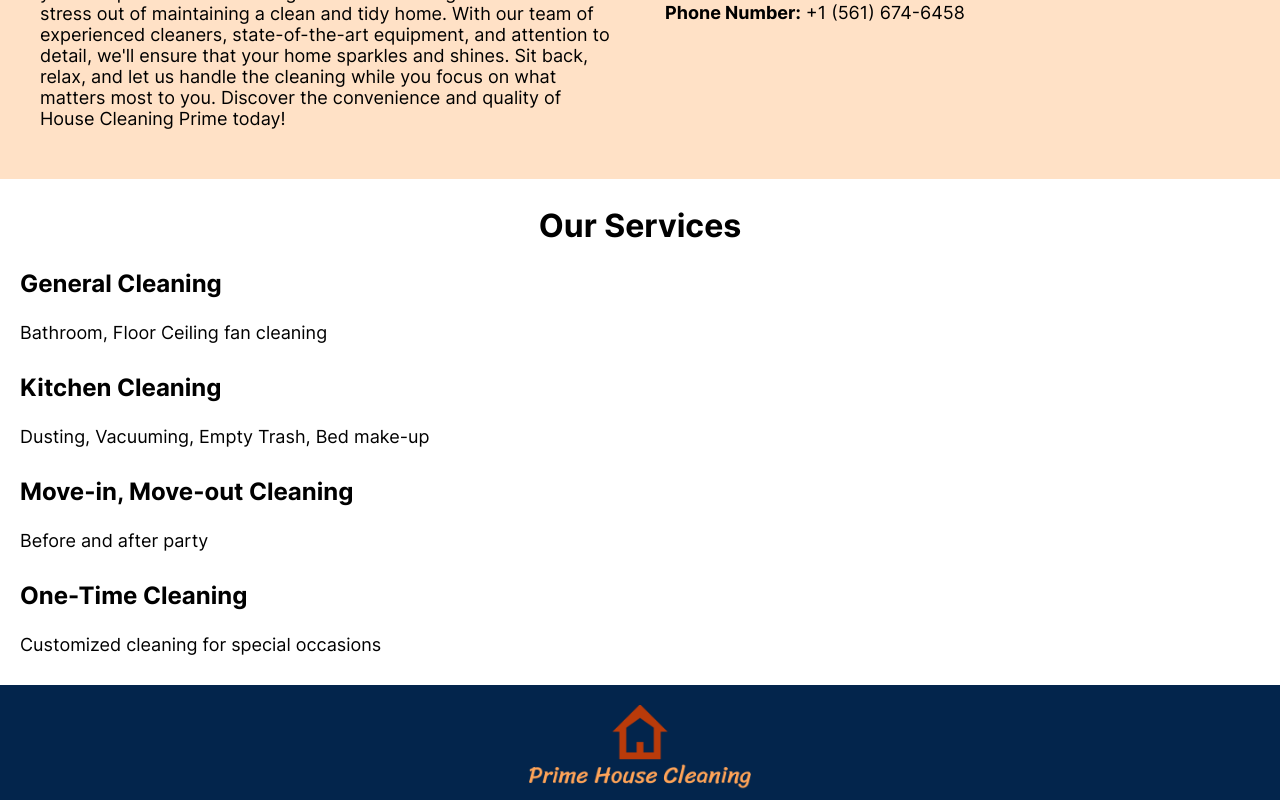
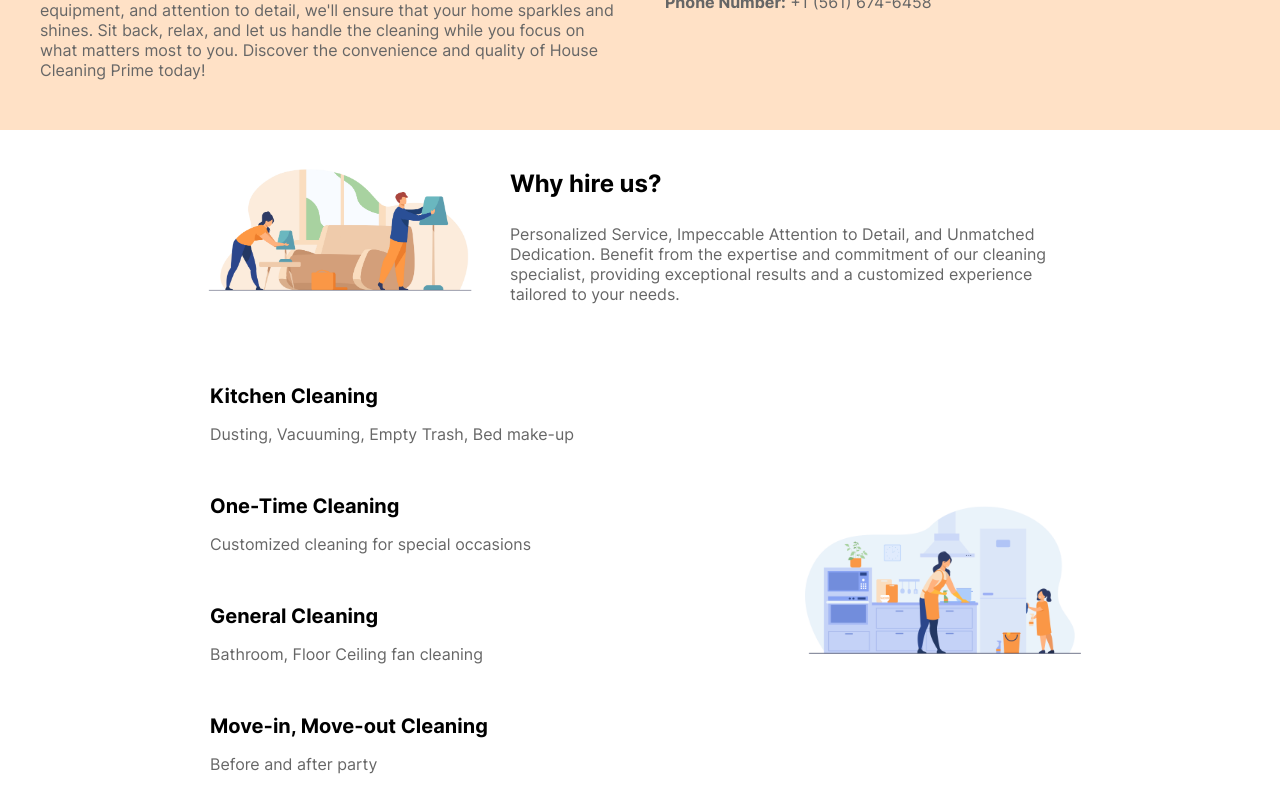
Before and after one commit to barros-m/prime-house-cleaning, a React (Create React App) app: page / in a window 1280 px wide. Shown: the part 860-1660 px from the top of the page. Built offline with nearby package versions, Linux system fonts and the light colour scheme; the HTML template or start-up script is replaced by a standard one.

Commit message:
Improved our services

```diff
--- a/src/components/OurServices/OurServices.css
+++ b/src/components/OurServices/OurServices.css
@@ -1,27 +1,56 @@
 .our-services {
-    margin-right: auto;
-    margin-left: auto;
-    max-width: 1440px;
-    padding: 0 20px;
+  margin: auto;
+  max-width: 900px;
+}
+
+.our-service-content {
+  display: flex;
+  flex-wrap: wrap;
+  justify-content: center;
+}
+
+.service {
+  display: flex;
+  align-items: center;
+  margin-bottom: 30px;
+  width: 100%;
+}
+
+.service-image {
+  flex: 0 0 40%;
+  max-width: 300px;
+}
+
+.service-image img {
+  width: 100%;
+  height: auto;
+}
+
+.service-group {
+  flex: 1;
+  display: flex;
+  flex-direction: column;
+  justify-content: space-between;
+  margin-left: 20px;
+}
+
+.service-details {
+  margin-bottom: 20px;
 }
 
 h2 {
-    text-align: center;
-    font-size: 32px;
+  font-size: 24px;
   font-weight: bold;
-    margin-bottom: 20px;
-  }
-
-  .service {
-    margin-bottom: 30px;
+  margin-bottom: 10px;
 }
 
 h3 {
-    font-size: 24px;
+  font-size: 20px;
   font-weight: bold;
+  margin-bottom: 10px;
 }
 
 p {
-    margin-top: 10px;
-    font-size: 18px;
+  font-size: 16px;
+  color: #666666;
 }
--- a/src/components/OurServices/OurServices.js
+++ b/src/components/OurServices/OurServices.js
@@ -1,25 +1,48 @@
 import React from 'react';
 import './OurServices.css';
+import cleaningImage1 from '../../assets/images/our_services_images/moving.jpg';
+import cleaningImage2 from '../../assets/images/our_services_images/kitchen.jpg';
 
 const OurServices = () => {
   return (
     <section className="our-services">
-      <h2>Our Services</h2>
+      <div className="our-service-content">
         <div className="service">
+          <div className="service-image">
+            <img src={cleaningImage1} alt="General Cleaning" />
+          </div>
+          <div className="service-group">
+            <h2>Why hire us?</h2>
+            <p>
+              Personalized Service, Impeccable Attention to Detail, and Unmatched Dedication. Benefit from the expertise
+              and commitment of our cleaning specialist, providing exceptional results and a customized experience
+              tailored to your needs.
+            </p>
+          </div>
+        </div>
+        <div className="service">
+          <div className="service-group">
+            <div className="service-details">
+              <h3>Kitchen Cleaning</h3>
+              <p>Dusting, Vacuuming, Empty Trash, Bed make-up</p>
+            </div>
+            <div className="service-details">
+              <h3>One-Time Cleaning</h3>
+              <p>Customized cleaning for special occasions</p>
+            </div>
+            <div className="service-details">
               <h3>General Cleaning</h3>
               <p>Bathroom, Floor Ceiling fan cleaning</p>
             </div>
-      <div className="service">
-        <h3>Kitchen Cleaning</h3>
-        <p>Dusting, Vacuuming, Empty Trash, Bed make-up</p>
-      </div>
-      <div className="service">
+            <div className="service-details">
               <h3>Move-in, Move-out Cleaning</h3>
               <p>Before and after party</p>
             </div>
-      <div className="service">
-        <h3>One-Time Cleaning</h3>
-        <p>Customized cleaning for special occasions</p>
+          </div>
+          <div className="service-image">
+            <img src={cleaningImage2} alt="Kitchen Cleaning" />
+          </div>
+        </div>
       </div>
     </section>
   );
```
Lines whose indentation alone changed are shown as unchanged.
